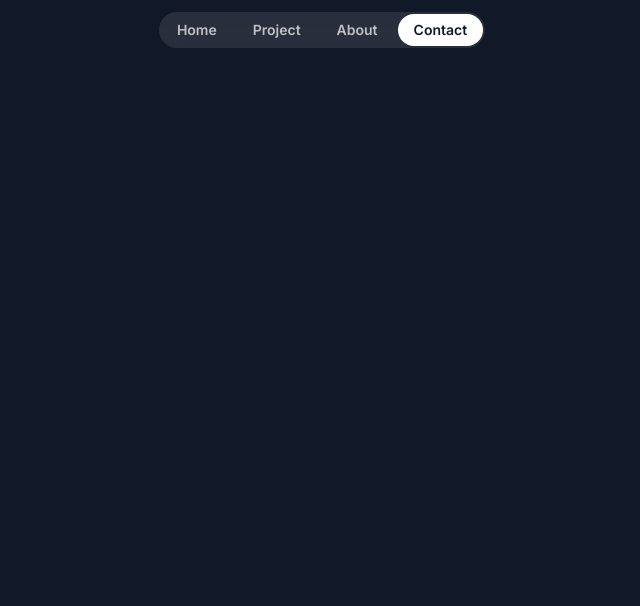
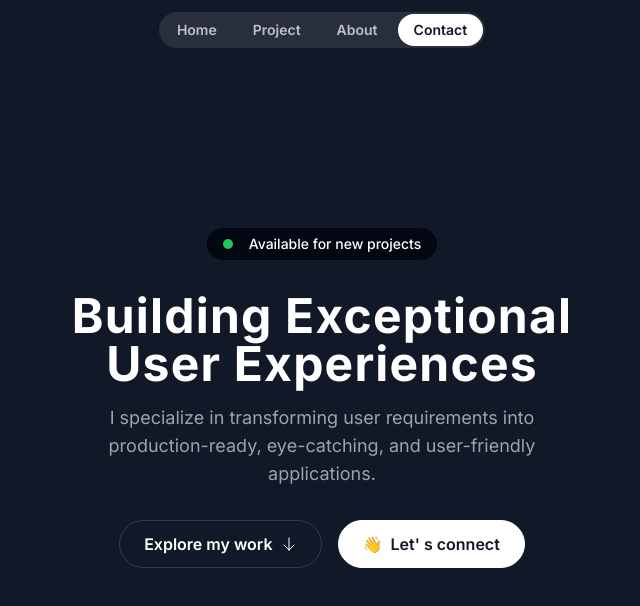
Before and after one commit to SyedUmairCodes/portfolio-web, a Next.js app: page / in a window 1280 px wide. Shown: the top 606 px of the page, without its empty margins (318-958 px from the left). Built offline with nearby package versions, Linux system fonts and the light colour scheme.

Commit message:
chore: finish header section

```diff
--- a/app/page.tsx
+++ b/app/page.tsx
@@ -1,8 +1,10 @@
 import { Header } from "@/sections/Header";
+import { HeroSection } from "@/sections/Hero";
 export default function Home() {
   return (
     <div>
       <Header />
+      <HeroSection />
     </div>
   );
 }
--- a/package.json
+++ b/package.json
@@ -9,6 +9,7 @@
     "lint": "next lint"
   },
   "dependencies": {
+    "@svgr/webpack": "^8.1.0",
     "framer-motion": "^11.3.31",
     "next": "14.2.7",
     "react": "^18",
--- a/sections/Hero.tsx
+++ b/sections/Hero.tsx
@@ -1,3 +1,39 @@
+import ArrowDown from "@/public/assets/icons/arrow-down.svg";
+import HeroImage from "@/public/assets/images/memoji-computer.png";
+import Image from "next/image";
 export const HeroSection = () => {
-  return <div>Hero Section</div>;
+  return (
+    <div className="py-32 md:py-48">
+      <div className="container">
+        <div className="flex flex-col items-center">
+          {/* <Image src={HeroImage} alt="Hero image" className="size-[100px]" /> */}
+          <div className="bg-gray-950 border-gray-800 rounded-full px-4 py-1.5 inline-flex items-center gap-4">
+            <div className="bg-green-500 rounded-full size-2.5"></div>
+            <div className="text-sm font-medium">
+              Available for new projects
+            </div>
+          </div>
+        </div>
+        <div className="max-w-lg mx-auto">
+          <h1 className=" text-3xl md:text-5xl text-center font-sans font-bold mt-8 tracking-wide">
+            Building Exceptional User Experiences
+          </h1>
+          <p className="mt-4 text-center text-white/60 md:text-lg">
+            I specialize in transforming user requirements into
+            production-ready, eye-catching, and user-friendly applications.
+          </p>
+        </div>
+        <div className="flex flex-col md:flex-row justify-center items-center mt-8 gap-4">
+          <button className="inline-flex items-center gap-2 border border-white/15 px-6 h-12 rounded-full">
+            <span className="font-semibold">Explore my work</span>
+            <ArrowDown className="size-4" />
+          </button>
+          <button className="inline-flex items-center gap-2 border border-white bg-white text-gray-900 h-12 rounded-full px-6">
+            <span>👋</span>
+            <span className="font-semibold">Let&apos; s connect</span>
+          </button>
+        </div>
+      </div>
+    </div>
+  );
 };
```
Also changed, not shown: 1 other file (tests, documents, lock files or other folders).
